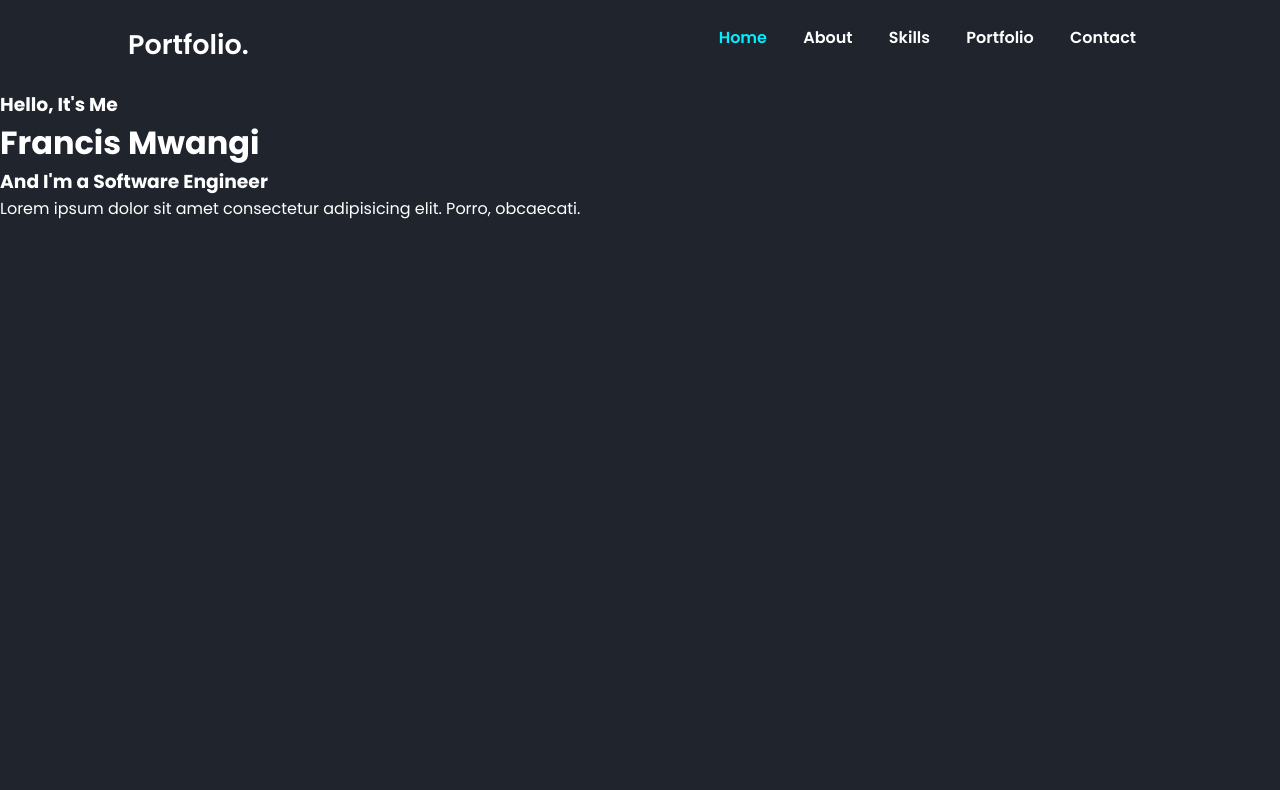
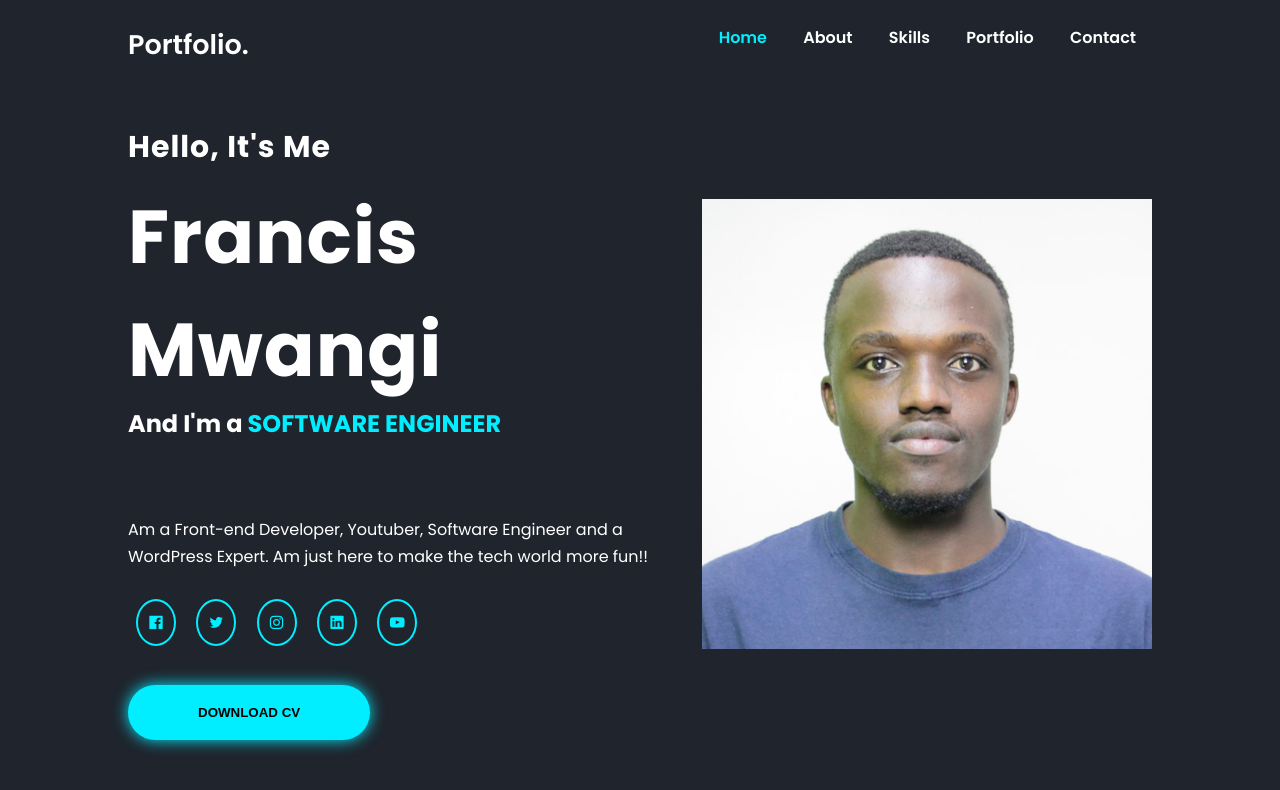
Before and after one commit to Francis-maina/PORTFOLIO, a plain HTML site: page index.html in a window 1280 px wide. Drawn offline with nearby package versions, Linux system fonts and the light colour scheme.

Commit message:
finished

```diff
--- a/index.html
+++ b/index.html
@@ -7,29 +7,47 @@
     <link rel="stylesheet" href="style.css">
     <link
       rel="stylesheet"
-      href="https://unicons.iconscout.com/release/v4.0.8/css/line.css">
+      href="https://unicons.iconscout.com/release/v4.0.8/css/line.css"
+    />
 </head>
 <body>
     <header class="header">
         <a href="#" class="logo">Portfolio.</a>
         <nav class="navbar">
-          <a href="#" class="active">Home</a>
-          <a href="#">About</a>
-          <a href="#">Skills</a>
-          <a href="#">Portfolio</a>
-          <a href="#">Contact</a>
+          <a href="#" class="active" style="--i: 1">Home</a>
+          <a href="#" style="--i: 2">About</a>
+          <a href="#" style="--i: 3">Skills</a>
+          <a href="#" style="--i: 4">Portfolio</a>
+          <a href="#" style="--i: 5">Contact</a>
         </nav>
     </header>
 
     <div class="hero-container">
       <div class="info-side">
-        <h3>Hello, It's Me</h3>
+        <h3 class="part-1">Hello, It's Me</h3>
         <h1>Francis Mwangi</h1>
-        <h3>And I'm a <span>Software Engineer</span></h3>
-        <p>Lorem ipsum dolor sit amet consectetur adipisicing
-            elit. Porro, obcaecati.
-        </p>
+        <h2 class="digit">And I'm a <span>SOFTWARE ENGINEER</span></h2>
+        <h3 class="part-2">And I'm a <span id="changing-text">Software Engineer</span></h3>
+         <p>Am a Front-end Developer, Youtuber, Software Engineer and a WordPress Expert.
+            Am just here to make the tech world more fun!!
+         </p>
+
+
+        <a href="#"><i class="uil uil-facebook" style="--i: 7"></i></a>
+        <a href="#"><i class="uil uil-twitter" style="--i: 8"></i></a>
+        <a href="#"><i class="uil uil-instagram" style="--i: 9"></i></a>
+        <a href="#"><i class="uil uil-linkedin" style="--i: 10"></i></a>
+        <a href="#"><i class="uil uil-youtube" style="--i: 11"></i></a>
+        <br />
+        <button class="btn">DOWNLOAD CV</button>
+      </div>
+
+      <div class="hero-img">
+        <img src="img/DV 82.jpg" alt="My Pic">
       </div>
     </div>
+
+    <script src="https://unpkg.com/typed.js@2.1.0/dist/typed.umd.js"></script>
+    <script src="script.js"></script>
 </body>
 </html>
--- a/script.js
+++ b/script.js
@@ -0,0 +1,6 @@
+let type = new Typed("#changing-text", {
+  strings:["Front-end Developer", "Youtuber", "WordPress Expert"],
+  typeSpeed: 50,
+  backSpeed: 50,
+  loop: true,
+});
--- a/style.css
+++ b/style.css
@@ -24,17 +24,201 @@ body {
    font-weight: 600;
    font-size: 27px;
    cursor: default;
+   animation: slideLeft 1s ease forwards;
+   opacity: 0;
 }
 
 .navbar a {
+   display: inline-block;
    text-decoration: none;
    color: #fff;
-   padding: 2px 16px;
+   padding: 0px 16px;
    font-weight: 600;
    transition: 0.3s all;
+   animation: navMenu 1s ease forwards;
+   animation-delay: calc(0.2s * var(--i));
+   opacity: 0;
 }
 
 .navbar a:hover,
 .navbar a.active {
    color: #0ef;
 }
+
+.hero-container {
+   display: flex;
+   padding: 25px 10%;
+   justify-content: center;
+   align-items: center;
+}
+
+.info-side h3 {
+   font-size: 30px;
+   font-weight: 700;
+   margin: 10px 0;
+   letter-spacing: 1px;
+}
+
+.info-side h1 {
+   font-size: 75px;
+   letter-spacing: 1px;
+   font-weight: 700;
+   animation: slideRight 0.5s ease forwards;
+   opacity: 0;
+   animation-delay: 1s;
+}
+.info-side h2 span {
+    color: #0ef;
+}
+
+.info-side h3 span {
+   color: #0ef;
+}
+
+.part-1 {
+   animation: part1 1s ease forwards;
+   opacity: 0;
+}
+.part-2 {
+   animation: part2 1s ease forwards;
+   opacity: 0;
+}
+
+p {
+   line-height: 27px;
+   margin: 20px 0px 40px 0px;
+   animation: slideLeftP 1s ease forwards;
+   opacity: 0;
+   animation-delay: 1.2s;
+}
+
+.hero-img img {
+   width: 450px;
+   animation: zoomIn 1s ease forwards;
+   animation-delay: 1s;
+   opacity: 0;
+}
+
+i {
+   position: relative;
+   border: 2px solid #0ef;
+   padding: 10px;
+   border-radius: 50%;
+   color: #0ef;
+   margin: 0px 8px;
+   transition: 0.3s;
+   animation: socialIcons 1s ease forwards;
+   animation-delay: calc(.3s * var(--i));
+   opacity: 0;
+}
+
+i:hover {
+   box-shadow: 0 0 20px #0ef;
+}
+
+button {
+   background-color: #0ef;
+   margin-top: 50px;
+   padding: 20px 70px;
+   border: none;
+   border-radius: 30px;
+   cursor: pointer;
+   font-weight: 600;
+   transition: 0.3s;
+   box-shadow: 0 0 15px #0ef;
+   animation: slideUp 1s ease forwards;
+   animation-delay: 1.5s;
+   opacity: 0;
+}
+
+button:hover {
+   box-shadow: none;
+}
+
+@keyframes slideLeft {
+  0% {
+    transform: translateX(-100px);
+    opacity: 0;
+  }
+  100% {
+    transform: translateX(0);
+    opacity: 1;
+  }
+}
+@keyframes navMenu {
+  0% {
+    transform: translateY(-100px);
+    opacity: 0;
+  }
+  100% {
+    transform: translateY(0);
+    opacity: 1;
+  }
+}
+@keyframes part1 {
+  0% {
+    transform: translateY(-100px);
+    opacity: 0;
+  }
+  100% {
+    transform: translateY(0);
+    opacity: 1;
+  }
+}
+@keyframes part2 {
+  0% {
+    transform: translateY(100px);
+    opacity: 1;
+  }
+}
+@keyframes slideRight {
+  0% {
+    transform: translateX(-100px);
+    opacity: 0;
+  }
+  100% {
+    transform: translateX(0);
+    opacity: 1;
+  }
+}
+@keyframes slideLeftP {
+  0% {
+    transform: translateX(100px);
+    opacity: 0;
+  }
+  100% {
+    transform: translateX(0);
+    opacity: 1;
+  }
+}
+@keyframes socialIcons {
+  0% {
+    transform: translateX(100px);
+    opacity: 0;
+  }
+  100% {
+    transform: translateX(0);
+    opacity: 1;
+  }
+}
+@keyframes slideUp {
+    0% {
+      transform: translateY(100px);
+      opacity: 0;
+    }
+    100% {
+      transform: translateY(0);
+      opacity: 1;
+    }
+}
+@keyframes zoomIn {
+    0% {
+      transform: scale(0);
+      opacity: 0;
+    }
+    100% {
+      transform: scale(1);
+
+      opacity: 1;
+    }
+}
```
Also changed, not shown: img/DV 82.jpg (added).
